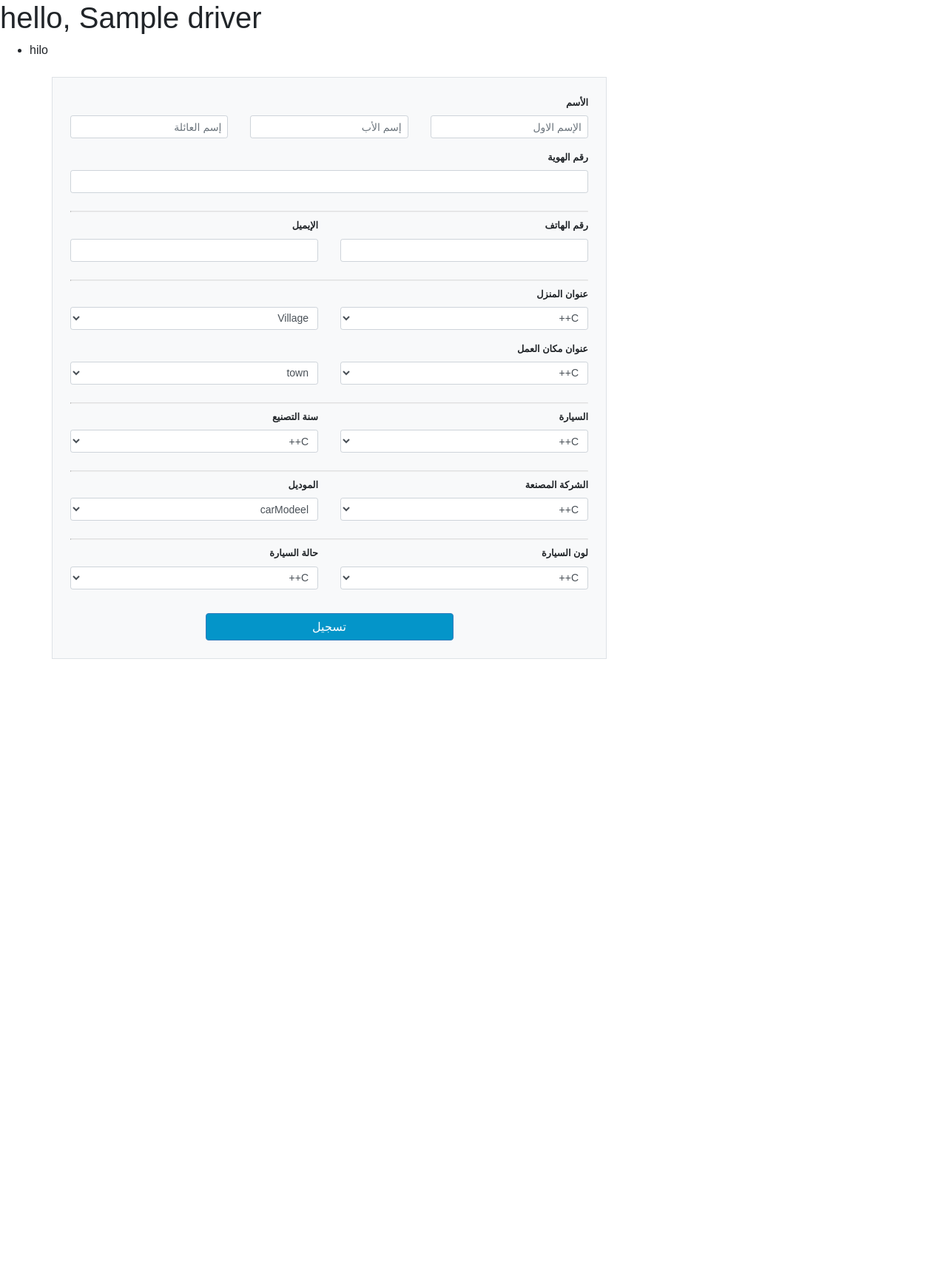
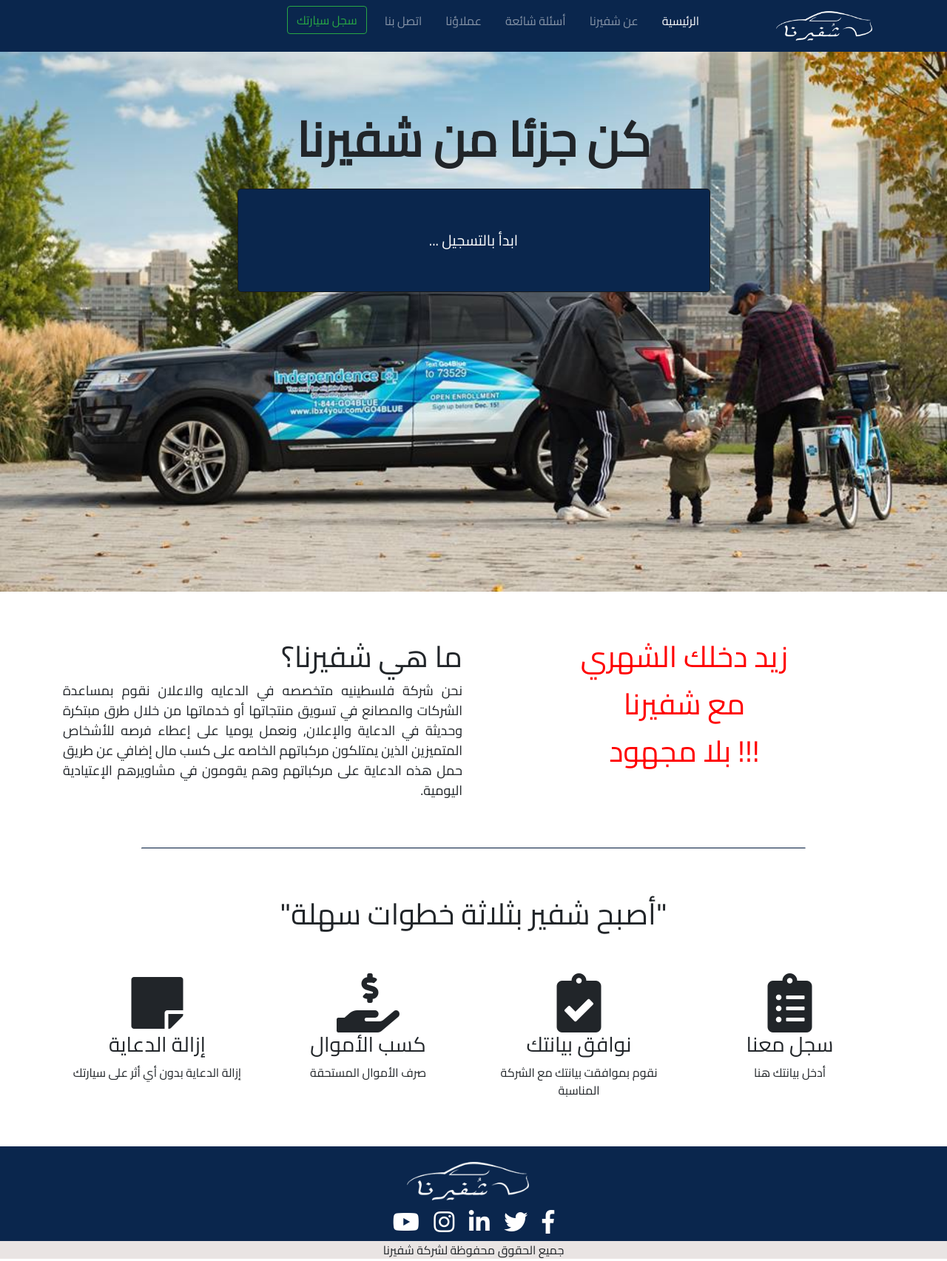
Before and after one commit to badranX/shofarena-ads, a Flask app: page / in a window 1280 px wide. Shown: the whole page at 74% size. Before the commit the page ends 891 px from the top, so only its background shows below. Run offline with Flask 2, Linux system fonts and the light colour scheme; a database or web service that is not in the repository returns one stand-in record (values such as "Sample title"); some libraries are stand-ins or nearby versions.

Commit message:
Switched to the latest UI  -/ point to index.html now

```diff
--- a/app/__init__.py
+++ b/app/__init__.py
@@ -6,7 +6,7 @@ mongo = PyMongo()
 #instentiate extensions
 
 def create_app(config_name):
-    app = Flask(__name__)
+    app = Flask(__name__, static_url_path='')
     app.config.from_object(config[config_name])
     config[config_name].init_app(app)
 
--- a/app/main/views.py
+++ b/app/main/views.py
@@ -6,8 +6,8 @@ from .forms import SignUp
 
 
 
-@main_blueprint.route('/', methods=['GET','POST'])
-def index():
+@main_blueprint.route('/sign', methods=['GET','POST'])
+def signup():
     flash("hilo")
 
     form = SignUp()
--- a/app/static/index.html
+++ b/app/static/index.html
@@ -10,6 +10,9 @@
     <link rel="stylesheet" href="style.css">
     <link href="https://fonts.googleapis.com/icon?family=Material+Icons" rel="stylesheet">
     <link href="https://fonts.googleapis.com/css?family=Cairo" rel="stylesheet">
+
+
+    <link rel="stylesheet" href="https://use.fontawesome.com/releases/v5.2.0/css/all.css" integrity="sha384-hWVjflwFxL6sNzntih27bfxkr27PmbbK/iSvJ+a4+0owXq79v+lsFkW54bOGbiDQ" crossorigin="anonymous">
 
 
     <title>Hello, world!</title>
@@ -74,8 +77,8 @@
                     <li class="nav-item mx-2">
                         <a class="nav-link text-right" href="#">اتصل بنا</a>
                     </li>
-                    <li class="nav-item mx-2 mr-md-5">
-                        <form class="form-inline float-right  " action="/index.html">
+                    <li class="nav-item mx-2 ">
+                        <form class="form-inline float-right  " action="/sign">
                             <button class="btn btn-outline-success float-right " tybe="submit"> سجل سيارتك </button>
                         </form>
                     </li>
@@ -117,11 +120,13 @@
 
                         <h1 class="cover_title ">كن جزئا من شفيرنا</h1>
 
-                        <button type="button" class="btn  btn-primary btn-lg   centered " style="width:50%; ">
+                        <form action="/sign">
+                            <button type="submit" class="btn  btn-primary btn-lg   main_btn " style="width:50%; ">
 
-
-                        <span>... ابدأ بالتسجيل </span>
+                        <span> ابدأ بالتسجيل </span>
+                        <span>...</span>
                     </button>
+                        </form>
 
 
                     </td>
@@ -163,7 +168,7 @@
 
             </div>
 
-            <div class=" col-sm-6  ">
+            <div class=" col-12 col-md-6  ">
                 <div>
                     <h1 class=" text-right  ">ما هي شفيرنا؟</h1>
                     <p class="text-justify " dir="rtl">
@@ -182,7 +187,6 @@
 
 
     <!--STEPS -->
-
     <div class="container mt-5 mb-5 pt-3">
         <div class="row">
             <div class="col text-center">
@@ -195,32 +199,26 @@
 
         <div class="row" dir="rtl">
             <div class="col-12 col-sm-3  text-center">
-                <i class="material-icons " style="font-size: 70px">
-                    attach_money
-                    </i>
-                <h3>1 أزالة الدعاية</h3>
-                <p>قود سيارتك واحصل على أموالك</p>
+                <i class="fas fa-clipboard-list fa-5x"></i>
+
+                <h3>سجل معنا</h3>
+                <p>أدخل بيانتك هنا</p>
             </div>
             <div class="col-12   col-sm-3 text-center">
-                <i class="material-icons " style="font-size: 70px">
-                    attach_money
-                    </i>
-                <h3>2 أزالة الدعاية</h3>
-                <p>قود سيارتك واحصل على أموالك</p>
+                <i class="fas fa-clipboard-check fa-5x"></i>
+                <h3>نوافق بيانتك</h3>
+                <p> نقوم بموافقت بيانتك مع الشركة المناسبة</p>
             </div>
             <div class="col-12 col-sm-3 text-center">
-                <i class="material-icons " style="font-size: 70px">
-                    assignment_turned_in
-                    </i>
-                <h3>3 أزالة الدعاية</h3>
-                <p>ثم نقوم بموافقت بيانتك مع الشركة المناسبة</p>
+                <i class="fas fa-hand-holding-usd fa-5x"></i>
+
+                <h3>كسب الأموال</h3>
+                <p>صرف الأموال المستحقة</p>
             </div>
-            <div class="col-12 col-sm-3 text-center">
-                <i class="material-icons " style="font-size: 70px">
-        assignment
-    </i>
-                <h3>4 أزالة الدعاية </h3>
-                <p> سجل بعض المعلومات عن نفسك</p>
+            <div class="col-12 col-sm-3 text-center ">
+                <i class="fas fa-sticky-note fa-5x"></i>
+                <h3>إزالة الدعاية </h3>
+                <p>إزالة الدعاية بدون أي أثر على سيارتك</p>
             </div>
         </div>
 
@@ -234,36 +232,25 @@
             <div class="col text-center ">
 
                 <img class="navbar-brand mt-3" src="svg/logo.png" height="auto" width="165" alt="logo">
+
+
                 <br>
 
 
 
 
+                <div class="pt-2 pb-2">
+                    <i style="color: white;" class="fab fa-facebook-f fa-2x mx-2"></i>
 
+                    <i style="color: white;" class="fab fa-twitter fa-2x mx-2"></i>
 
+                    <i style="color: white;" class="fab fa-linkedin-in fa-2x mx-2"></i>
 
-                <svg width="50" height="50">
-             <image xlink:href="svg/f.svg" src="yourfallback.png" width="30" height="30"/>
-            </svg>
+                    <i style="color: white;" class="fab fa-instagram fa-2x mx-2"></i>
 
-                <svg width="50" height="50">
-             <image xlink:href="svg/t.svg" src="yourfallback.png" width="35" height="35"/>
-            </svg>
-                <!-- this svg has different sizes than all others -->
-                <svg width="55" height="57">
-             <image xlink:href="svg/in.svg" src="yourfallback.png" width="43" height="43"/>
-            </svg>
+                    <i style="color: white;" class="fab fa-youtube fa-2x mx-2"></i>
 
-                <svg width="46" height="50">
-             <image xlink:href="svg/instagram.svg" src="yourfallback.png" width="32" height="32"/>
-            </svg>
-
-                <svg width="50" height="60">
-             <image xlink:href="svg/y.svg" src="yourfallback.png" width="52" height="52"/>
-            </svg>
-
-
-
+                </div>
 
 
             </div>
--- a/app/static/style.css
+++ b/app/static/style.css
@@ -1,10 +1,22 @@
+/* main color #0a264d */
+
 body {
     font-family: 'Cairo', sans-serif;
+    min-height: 100%;
+    margin: 0;
+    padding: 0;
 
+
+    /* Height of the footer */
+}
+
+html {
+    height: 100%;
 }
 
 .mainform {
-    background-image: url("fbg.jpg")
+
+    background-image: url("fbg.jpg");
 }
 
 
@@ -12,6 +24,7 @@ body {
 /* THEME BOOTSTRAP */
 
 .nav_bg {
+
     background-color: #0a264d !important;
 }
 
@@ -19,10 +32,6 @@ body {
 
 
 
-body,
-html {
-    height: 100%;
-}
 
 .bg {
     /* The image used */
@@ -39,7 +48,7 @@ html {
 }
 
 
-.centered {
+.main_btn {
     height: 140px;
 
     /*background-color: #0a264d;*/
@@ -52,8 +61,8 @@ html {
 
 .btn-primary {
     color: #fff;
-    background-color: #0495c9;
-    border-color: #357ebd;
+    background-color: #0a264d;
+    border-color: #171a1d;
     /*set the color you want here*/
 }
 
@@ -63,8 +72,8 @@ html {
 .btn-primary.active,
 .open > .dropdown-toggle.btn-primary {
     color: #fff;
-    background-color: #00b3db;
-    border-color: #285e8e;
+    background-color: #0f3b79;
+    border-color: #0a264d;
     /*set the color you want here*/
 }
 
@@ -93,7 +102,7 @@ hr {
 
 @media only screen and (max-width: 768px) {
     /* For mobile phones: */
-    .centered {
+    .main_btn {
 
         width: 250px;
         height: 100px;
@@ -135,9 +144,30 @@ hr {
     .navbar-brand {
         width: 100px;
     }
+
 }
 
 
 .faq-head:hover {
     cursor: pointer;
 }
+
+
+#body2 {
+    position: relative;
+
+    min-height: 100%;
+    padding-bottom: 80px;
+
+}
+
+footer {
+    position: absolute;
+    width: 100%;
+    max-height: 80px;
+
+    bottom: 0;
+
+    background-color: #e9e4e3;
+    overflow: hidden;
+}
--- a/app/templates/form.html
+++ b/app/templates/form.html
@@ -1,17 +1,23 @@
-<!doctype html>
 <html lang="en">
 
-    <head>
-        <!-- meta data -->
-        <meta charset="utf-8">
-        <meta name="viewport" content="width=device-width, initial-scale=1, shrink-to-fit=no">
+<head>
+    <meta charset="utf-8">
+    <meta http-equiv="X-UA-Compatible" content="IE=edge">
+    <meta name="viewport" content="width=device-width, initial-scale=1">
 
-        <!-- Bootstrap -->
-        <link rel="stylesheet" href="https://stackpath.bootstrapcdn.com/bootstrap/4.1.0/css/bootstrap.min.css" integrity="sha384-9gVQ4dYFwwWSjIDZnLEWnxCjeSWFphJiwGPXr1jddIhOegiu1FwO5qRGvFXOdJZ4" crossorigin="anonymous">
-        <link rel="stylesheet" href="style.css">
+    <link rel="stylesheet" href="https://stackpath.bootstrapcdn.com/bootstrap/4.1.0/css/bootstrap.min.css" integrity="sha384-9gVQ4dYFwwWSjIDZnLEWnxCjeSWFphJiwGPXr1jddIhOegiu1FwO5qRGvFXOdJZ4" crossorigin="anonymous">
+    <!-- Custom styles for this template -->
+    <link rel="stylesheet" href="style.css">
+    <link href="https://fonts.googleapis.com/icon?family=Material+Icons" rel="stylesheet">
+    <link href="https://fonts.googleapis.com/css?family=Cairo" rel="stylesheet">
 
-    </head>
-    <title> Shofirna Title Car</title>
+
+    <link rel="stylesheet" href="https://use.fontawesome.com/releases/v5.2.0/css/all.css" integrity="sha384-hWVjflwFxL6sNzntih27bfxkr27PmbbK/iSvJ+a4+0owXq79v+lsFkW54bOGbiDQ" crossorigin="anonymous">
+
+
+
+    <title>موقع شوفيرنا</title>
+</head>
 
     <body class="bodyFormat " id="myForm">
             <h1>hello, {{userr}}</h1>
--- a/main.py
+++ b/main.py
@@ -3,6 +3,10 @@ from app import create_app
 
 app = create_app(os.getenv('FLASK_CONFIG') or 'development')
 
+@app.route('/')
+def index():
+    return app.send_static_file('index.html')
+
 if __name__ == '__main__':
     pass
     #app.run()
--- a/requirements.txt
+++ b/requirements.txt
@@ -5,7 +5,7 @@ Flask==1.0.2
 Flask-PyMongo==2.1.0
 Flask-WTF==0.14.2
 isort==4.3.4
-ItsDangerous==1.0.0
+ItsDangerous==1.1.0
 Jinja2==2.10
 lazy-object-proxy==1.3.1
 MarkupSafe==1.0
```
Also changed, not shown: app/static/Faq.html (+3 -4 lines).
